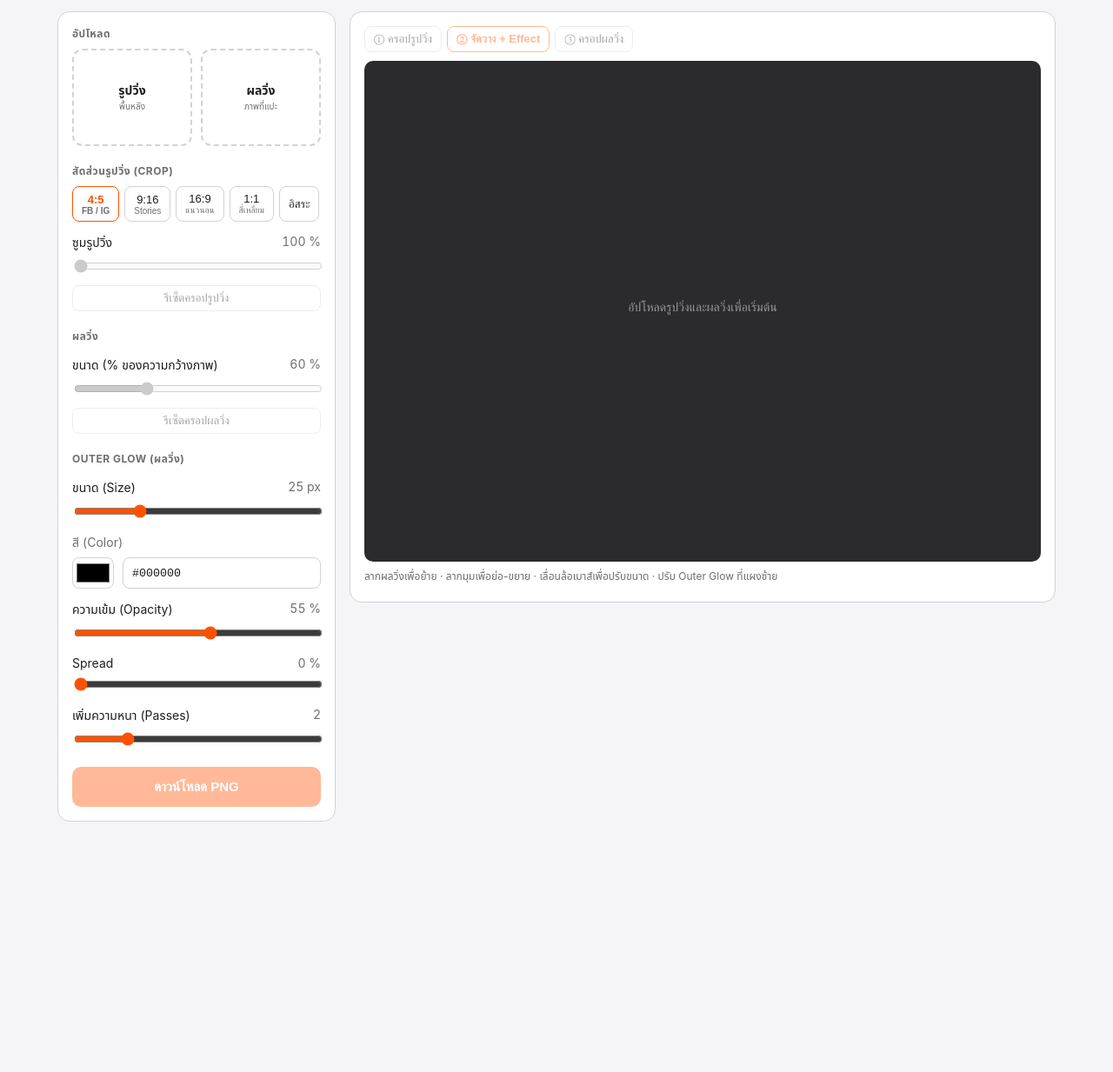
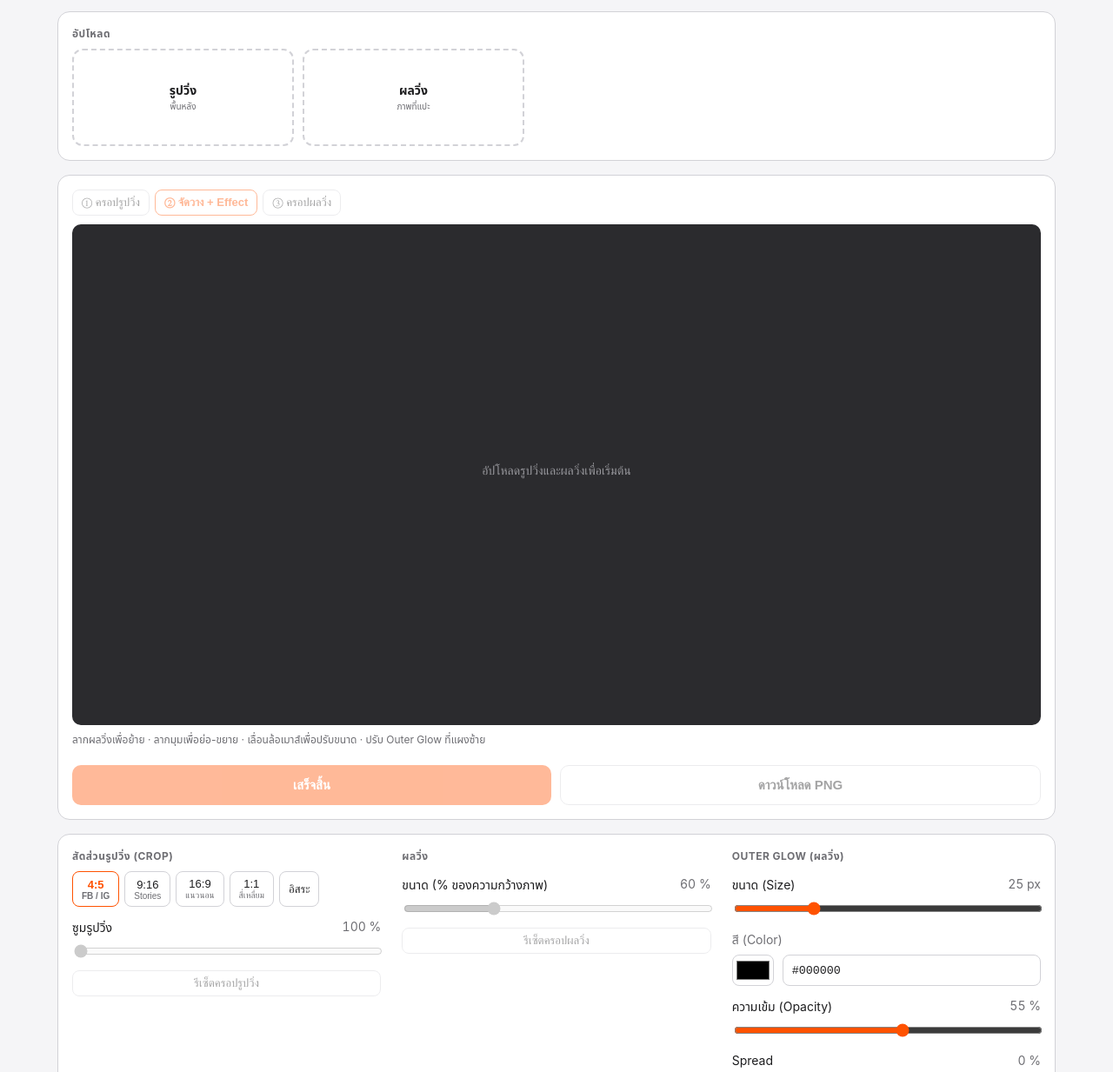
Before and after one commit to obakung-create/png-outer-glow, a plain HTML site: page index.html in a window 1280 px wide. Shown: the part 49-1282 px from the top of the page at 87% size. Before the commit the page ends 1034 px from the top, so only its background shows below. Drawn offline with Linux system fonts and the light colour scheme.

Commit message:
Rework layout; add finish/edit result view; move action buttons under preview
Co-Authored-By: Claude Sonnet 5.5 <noreply@anthropic.com>

```diff
--- a/index.html
+++ b/index.html
@@ -11,8 +11,19 @@
   body{margin:0;font-family:-apple-system,"Sukhumvit Set","Noto Sans Thai",system-ui,sans-serif;background:var(--bg);color:var(--text)}
   .wrap{max-width:1180px;margin:0 auto;padding:20px 16px 40px}
   h1{font-size:22px;margin:0 0 16px}
-  .grid{display:grid;grid-template-columns:320px 1fr;gap:16px;align-items:start}
-  @media(max-width:820px){.grid{grid-template-columns:1fr}}
+  .actions{display:flex;gap:10px;margin-top:20px}
+  .actions .dl{margin-top:0;flex:1}
+  button.dl.alt{background:var(--card);color:var(--text);border:1px solid var(--line)}
+  button.dl:disabled{opacity:.4;cursor:not-allowed}
+  .resbox{border-radius:10px;padding:12px;display:flex;justify-content:center;background-color:#fff;
+    background-image:linear-gradient(45deg,#ddd 25%,transparent 25%),linear-gradient(-45deg,#ddd 25%,transparent 25%),linear-gradient(45deg,transparent 75%,#ddd 75%),linear-gradient(-45deg,transparent 75%,#ddd 75%);
+    background-size:20px 20px;background-position:0 0,0 10px,10px -10px,-10px 0}
+  .resbox img{max-width:100%;max-height:78vh;display:block;-webkit-touch-callout:default;-webkit-user-select:auto;user-select:auto}
+  .save-hint{margin-top:12px;padding:10px 12px;border-radius:10px;background:rgba(255,82,0,.1);color:var(--text);font-size:14px;line-height:1.5}
+  .stack{display:flex;flex-direction:column;gap:16px}
+  .tools{display:grid;grid-template-columns:repeat(3,1fr);gap:24px}
+  @media(max-width:820px){.tools{grid-template-columns:1fr}}
+  .ups{max-width:520px}
   .card{background:var(--card);border:1px solid var(--line);border-radius:14px;padding:16px}
   .sec{font-size:12px;font-weight:700;letter-spacing:.04em;color:var(--muted);text-transform:uppercase;margin:20px 0 8px}
   .sec:first-child{margin-top:0}
@@ -47,7 +58,7 @@
 <body>
 <div class="wrap">
   <h1>Run Result Composer</h1>
-  <div class="grid">
+  <div class="stack" id="editor">
     <div class="card">
       <div class="sec">อัปโหลด</div>
       <div class="ups">
@@ -56,7 +67,26 @@
       </div>
       <input id="fileBg" type="file" accept="image/*" hidden>
       <input id="fileFg" type="file" accept="image/*" hidden>
+    </div>
 
+    <div class="card">
+      <div class="tabs" id="tabs">
+        <button id="tBg" data-m="bg" disabled>① ครอปรูปวิ่ง</button>
+        <button id="tCmp" data-m="compose" disabled class="on">② จัดวาง + Effect</button>
+        <button id="tFg" data-m="fg" disabled>③ ครอปผลวิ่ง</button>
+      </div>
+      <div class="stage" id="stage"><canvas id="cv"></canvas></div>
+      <div class="hint" id="hint"></div>
+      <div class="info" id="info"></div>
+      <div class="actions">
+        <button class="dl" id="finish" disabled>เสร็จสิ้น</button>
+        <button class="dl alt" id="dl" disabled>ดาวน์โหลด PNG</button>
+      </div>
+    </div>
+
+    <div class="card">
+     <div class="tools">
+      <div>
       <div class="sec">สัดส่วนรูปวิ่ง (Crop)</div>
       <div class="ratios" id="ratios">
         <button data-r="4:5" class="on">4:5<small>FB / IG</small></button>
@@ -68,12 +98,16 @@
       <label><span>ซูมรูปวิ่ง</span><span id="vZoom">100 %</span></label>
       <input id="zoom" type="range" min="100" max="500" value="100" disabled>
       <button class="mini" id="resetBg" disabled>รีเซ็ตครอปรูปวิ่ง</button>
+      </div>
 
+      <div>
       <div class="sec">ผลวิ่ง</div>
       <label><span>ขนาด (% ของความกว้างภาพ)</span><span id="vF">60 %</span></label>
       <input id="fsize" type="range" min="5" max="200" value="60" disabled>
       <button class="mini" id="resetFg" disabled>รีเซ็ตครอปผลวิ่ง</button>
+      </div>
 
+      <div>
       <div class="sec">Outer Glow (ผลวิ่ง)</div>
       <label><span>ขนาด (Size)</span><span id="vSize">25 px</span></label>
       <input id="size" type="range" min="0" max="100" value="25">
@@ -89,18 +123,19 @@
       <label><span>เพิ่มความหนา (Passes)</span><span id="vPass">2</span></label>
       <input id="pass" type="range" min="1" max="6" value="2">
 
-      <button class="dl" id="dl" disabled>ดาวน์โหลด PNG</button>
+      </div>
+     </div>
     </div>
+  </div>
 
-    <div class="card">
-      <div class="tabs" id="tabs">
-        <button id="tBg" data-m="bg" disabled>① ครอปรูปวิ่ง</button>
-        <button id="tCmp" data-m="compose" disabled class="on">② จัดวาง + Effect</button>
-        <button id="tFg" data-m="fg" disabled>③ ครอปผลวิ่ง</button>
-      </div>
-      <div class="stage" id="stage"><canvas id="cv"></canvas></div>
-      <div class="hint" id="hint"></div>
-      <div class="info" id="info"></div>
+  <div class="card" id="result" hidden>
+    <div class="sec">ผลลัพธ์</div>
+    <div class="resbox"><img id="resImg" alt="ภาพที่แก้ไขเสร็จแล้ว" draggable="false"></div>
+    <div class="save-hint">📱 มือถือ: <b>กดค้างที่รูป</b> แล้วเลือก "บันทึกรูปภาพ" · คอมพิวเตอร์: คลิกขวาที่รูป "บันทึกรูปภาพเป็น…" หรือกดปุ่มดาวน์โหลด</div>
+    <div class="info" id="resInfo"></div>
+    <div class="actions">
+      <button class="dl alt" id="edit">← แก้ไข</button>
+      <button class="dl" id="dl2">ดาวน์โหลด PNG</button>
     </div>
   </div>
 </div>
@@ -242,6 +277,7 @@ let raf=0;
 function redraw(){ if(!raf) raf=requestAnimationFrame(()=>{raf=0;draw()}); }
 function draw(){
   const dpr=window.devicePixelRatio||1, W=stage.clientWidth, H=stage.clientHeight;
+  if(!W||!H) return;
   if(cv.width!==Math.round(W*dpr)||cv.height!==Math.round(H*dpr)){cv.width=Math.round(W*dpr);cv.height=Math.round(H*dpr)}
   ctx.setTransform(dpr,0,0,dpr,0,0); ctx.clearRect(0,0,W,H);
   view=null;
@@ -377,7 +413,7 @@ function syncUI(){
   }
   $('fsize').disabled=!(bgImg&&fgImg); $('resetFg').disabled=!fgImg;
   $('fsize').value=clamp(fgT.fw*100,5,200); $('vF').textContent=Math.round(fgT.fw*100)+' %';
-  $('dl').disabled=!layout();
+  $('dl').disabled=$('finish').disabled=!layout();
 }
 function setMode(m){mode=m;syncUI();redraw()}
 
@@ -451,16 +487,33 @@ $('hex').addEventListener('input',()=>{
 new ResizeObserver(redraw).observe(stage);
 
 /* ---------- download ---------- */
-$('dl').addEventListener('click',()=>{
+const fileName=()=>(fgName||bgName||'image')+(bgImg?'-run.png':'-glow.png');
+function makeBlob(cb){
   const L=layout(); if(!L) return;
   const c=document.createElement('canvas'); renderTo(c,L);
-  c.toBlob(b=>{
-    const a=document.createElement('a'); a.href=URL.createObjectURL(b);
-    a.download=(fgName||bgName||'image')+(L.hasBg?'-run.png':'-glow.png');
-    document.body.appendChild(a); a.click(); a.remove();
-    setTimeout(()=>URL.revokeObjectURL(a.href),1000);
-  },'image/png');
+  c.toBlob(b=>cb(b,L),'image/png');
+}
+function downloadBlob(b,name){
+  const a=document.createElement('a'); a.href=URL.createObjectURL(b); a.download=name;
+  document.body.appendChild(a); a.click(); a.remove();
+  setTimeout(()=>URL.revokeObjectURL(a.href),1000);
+}
+$('dl').addEventListener('click',()=>makeBlob(b=>downloadBlob(b,fileName())));
+
+/* ---------- finish / edit ---------- */
+let resBlob=null, resUrl=null;
+$('finish').addEventListener('click',()=>makeBlob((b,L)=>{
+  resBlob=b; if(resUrl) URL.revokeObjectURL(resUrl);
+  resUrl=URL.createObjectURL(b); $('resImg').src=resUrl;
+  $('resInfo').textContent=`${L.W} × ${L.H} px · ${(b.size/1024/1024).toFixed(2)} MB · PNG`;
+  $('editor').hidden=true; $('result').hidden=false; window.scrollTo(0,0);
+}));
+$('edit').addEventListener('click',()=>{
+  $('result').hidden=true; $('editor').hidden=false;
+  if(resUrl){URL.revokeObjectURL(resUrl);resUrl=null} $('resImg').removeAttribute('src'); resBlob=null;
+  redraw(); window.scrollTo(0,0);
 });
+$('dl2').addEventListener('click',()=>{ if(resBlob) downloadBlob(resBlob,fileName()); });
 
 syncUI(); redraw();
 </script>
```
